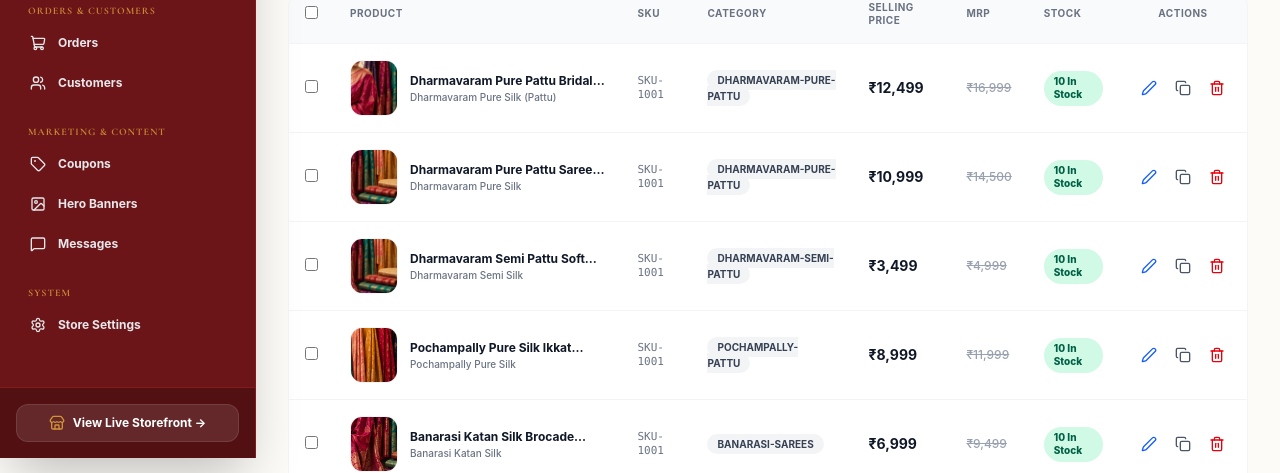
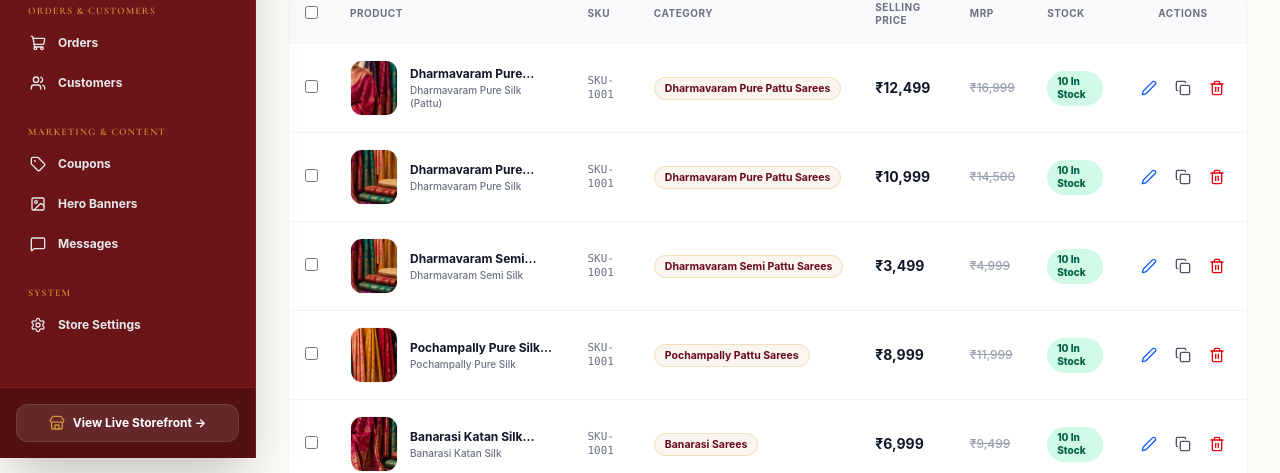
Before and after one commit to neelhari/sri-vaikunta-, a React (Vite) app: page /admin/products in a window 1280 px wide. Shown: the part 342-815 px from the top of the page. Built offline with nearby package versions, Linux system fonts and the light colour scheme; no server answers; the database is empty; sample sign-in values are in the browser's storage.

Commit message:
feat: format category name badge in products list

```diff
--- a/src/admin/pages/AdminProducts.jsx
+++ b/src/admin/pages/AdminProducts.jsx
@@ -194,8 +194,8 @@ export default function AdminProducts() {
                     </td>
                     <td className="p-4 font-mono text-gray-500 text-[11px]">{p.sku || 'SKU-1001'}</td>
                     <td className="p-4">
-                      <span className="bg-gray-100 text-gray-700 text-[10px] font-bold px-2.5 py-1 rounded-full uppercase">
-                        {p.category}
+                      <span className="bg-[#FAF5EE] text-[#68081C] border border-[#D4AF37]/30 text-[10.5px] font-bold px-2.5 py-1 rounded-full whitespace-nowrap">
+                        {categories.find((c) => c.id === p.category || c.name === p.category)?.name || p.category || 'General Saree'}
                       </span>
                     </td>
                     <td className="p-4 font-bold text-gray-900 text-sm">₹{p.price.toLocaleString('en-IN')}</td>
```
